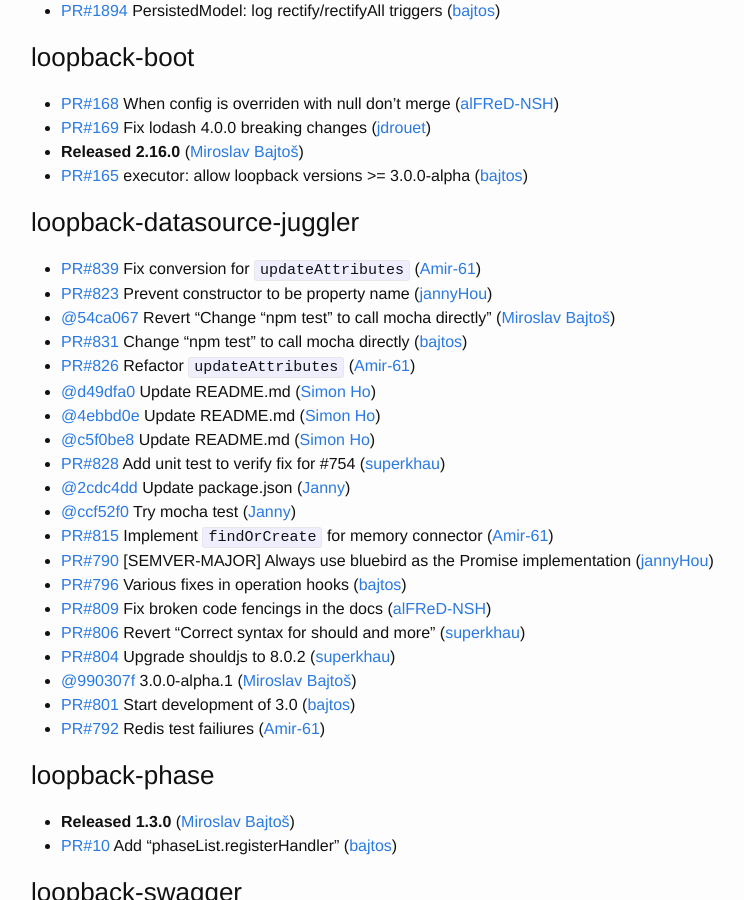
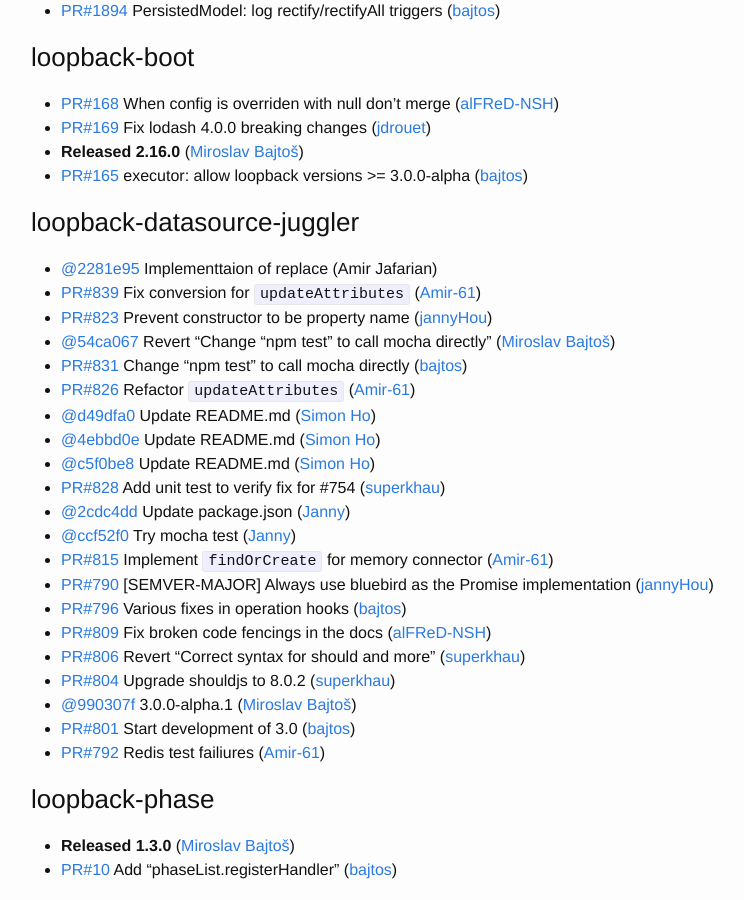
Before and after one commit to strongloop/loopback, a Jekyll site: the page built from index.md, in a window 1280 px wide and 900 px high, scrolled down 935 px. Shown: the whole window, without its empty margins (239-983 px from the left). Built offline with Jekyll 4.4.1, drawn with Linux system fonts in a browser that asks for light colours.

Commit message:
Update changelog

```diff
--- a/index.md
+++ b/index.md
@@ -46,6 +46,7 @@
 
 
 ### loopback-datasource-juggler
+ * [@2281e95](https://github.com/strongloop/loopback-datasource-juggler/commit/2281e959409cb7aeeba8fa17f107b99076b83fdc) Implementtaion of replace (Amir Jafarian)
  * [PR#839](https://github.com/strongloop/loopback-datasource-juggler/pull/839) Fix conversion for `updateAttributes` ([Amir-61](https://github.com/Amir-61))
  * [PR#823](https://github.com/strongloop/loopback-datasource-juggler/pull/823) Prevent constructor to be property name ([jannyHou](https://github.com/jannyHou))
  * [@54ca067](https://github.com/strongloop/loopback-datasource-juggler/commit/54ca06761063e6cab6bb3cac9b2b0c1a790e69bf) Revert "Change "npm test" to call mocha directly" ([Miroslav Bajtoš](https://github.com/bajtos))
```
